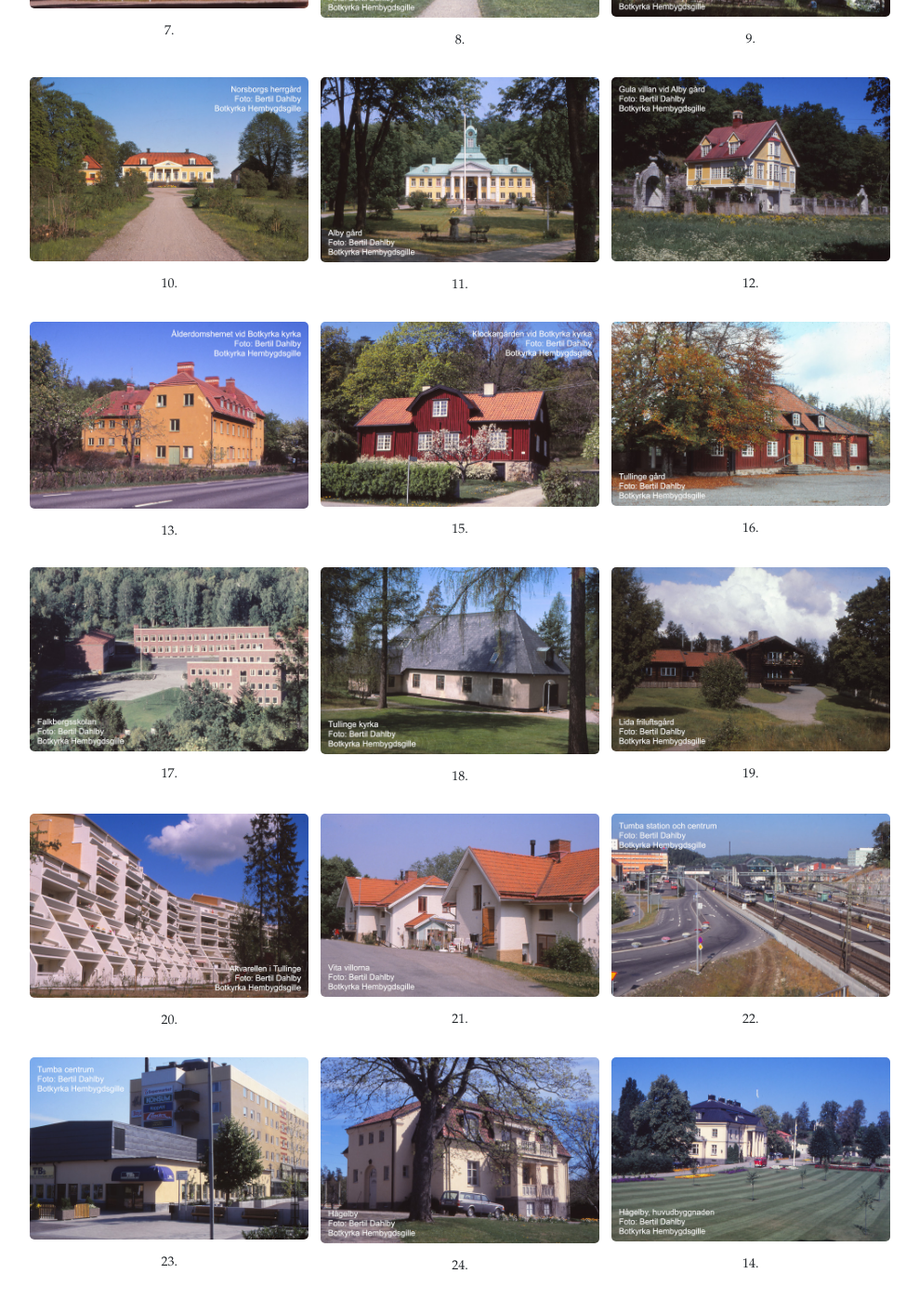
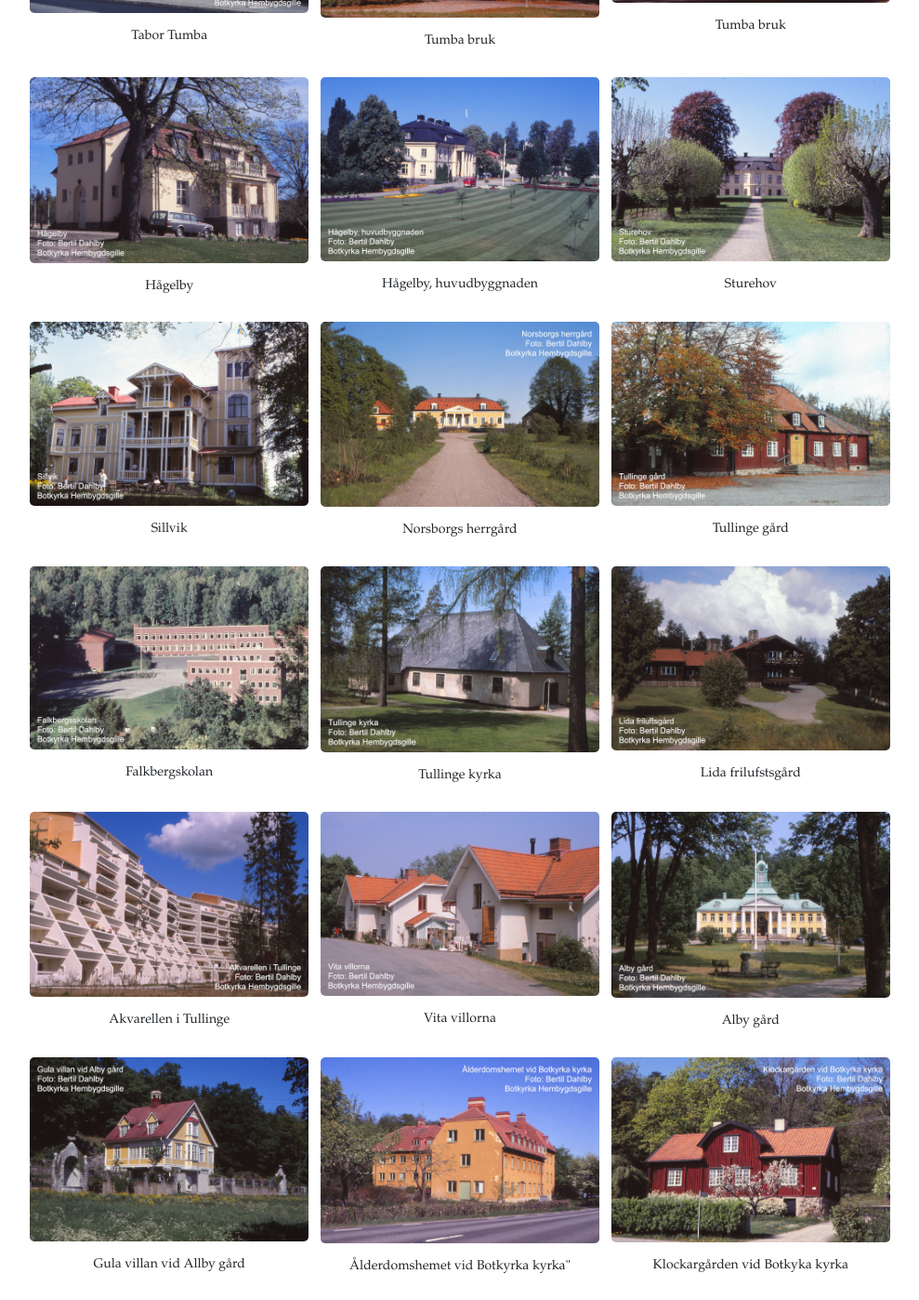
Before and after one commit to Mellenne/Project, a plain HTML site: page docs/foto.html in a window 1280 px wide. Shown: the part 910-2308 px from the top of the page at 93% size, without its empty margins (165-1154 px from the left). Drawn offline with nearby package versions, Linux system fonts and the light colour scheme.

Commit message:
Update_foto

```diff
--- a/docs/foto.html
+++ b/docs/foto.html
@@ -51,7 +51,33 @@
                   </a>
                   <div class="desc">Tumba gamla station</div>
                </li>
-               <!-- bild 4 -->
+                <!-- bild 4 -->
+               <li>
+                  <a href="L3M2_0024_F.html">
+                     <img src="assets/img/tumnaglar/L3M2_0024_T.jpg"
+                        alt="Mindre version av foto av Tumba station och centrum">
+                  </a>
+                  <div class="desc">Tumba station och centrum</div>
+               </li>
+               <!-- bild 5 -->
+               <li>
+                  <a href="L3M2_0038_F.html">
+                     <img src="assets/img/tumnaglar/L3M2_0038_T.jpg"
+                        alt="Mindre version av foto av Tumba centrum"
+                     >
+                  </a>
+                  <div class="desc">Tumba centrum</div>
+               </li>
+               <!-- bild 6 -->
+               <li>
+                  <a href="L2M2_0006_F.html">
+                     <img src="assets/img/tumnaglar/L2M2_0006_T.jpg"
+                        alt="Mindre version av foto av Tumba torg"
+                     >
+                  </a>
+                  <div class="desc">Tumba torg</div>
+               </li>
+               <!-- bild 7 -->
                <li>
                   <a href="L1M2_0020_F.html">
                      <img src="assets/img/tumnaglar/L1M2_0020_T.jpg"
@@ -59,179 +85,150 @@
                   </a>
                   <div class="desc">Tabor Tumba</div>
                </li>
-               <!-- bild 5 -->
+               <!-- bild 8 -->
                <li>
                   <a href="L2M1_0013_F.html">
                      <img src="assets/img/tumnaglar/L2M1_0013_T.jpg"
-                        alt="Mindre version av foto av">
+                        alt="Mindre version av foto av Tumba bruk">
                   </a>
-                  <div class="desc">5. </div>
+                  <div class="desc">Tumba bruk</div>
                </li>
-               <!-- bild 6 -->
-               <li>
-                  <a href="L2M2_0006_F.html">
-                     <img src="assets/img/tumnaglar/L2M2_0006_T.jpg"
-                        alt="Mindre version av foto av"
-                     >
-                  </a>
-                  <div class="desc">6. </div>
-               </li>
-               <!-- bild 7 -->
+               <!-- bild 9 -->
                <li>
                   <a href="L2M2_0011_F.html">
                      <img src="assets/img/tumnaglar/L2M2_0011_T.jpg"
-                        alt="Mindre version av foto av">
+                        alt="Mindre version av foto av Tumba bruk">
                   </a>
-                  <div class="desc">7. </div>
+                  <div class="desc">Tumba bruk</div>
                </li>
-               <!-- bild 8 -->
+               <!-- bild 10 -->
+               <li>
+                  <a href="L4M2_0028_F.html">
+                     <img src="assets/img/tumnaglar/L4M2_0028_T.jpg"
+                        alt="Mindre version av foto av Hågelby">
+                  </a>
+                  <div class="desc">Hågelby</div>
+               </li>
+               <!-- bild 11 -->
+               <li>
+                  <a href="L4M2_0036_F.html">
+                     <img src="assets/img/tumnaglar/L4M2_0036_T.jpg"
+                        alt="Mindre version av foto av Hågelby, huvudbyggnaden">
+                  </a>
+                  <div class="desc">Hågelby, huvudbyggnaden</div>
+               </li>
+               <!-- bild 12 -->
                <li>
                   <a href="L2M2_0020_F.html">
                      <img src="assets/img/tumnaglar/L2M2_0020_T.jpg"
-                        alt="Mindre version av foto av">
+                        alt="Mindre version av foto av Sturehov">
                   </a>
-                  <div class="desc">8. </div>
+                  <div class="desc">Sturehov</div>
                </li>
-               <!-- bild 9 -->
+               <!-- bild 13 -->
                <li>
                   <a href="L2M2_0021_F.html">
                      <img src="assets/img/tumnaglar/L2M2_0021_T.jpg"
-                        alt="Mindre version av foto av">
+                        alt="Mindre version av foto av Sillvik">
                   </a>
-                  <div class="desc">9. </div>
+                  <div class="desc">Sillvik</div>
                </li>
-               <!-- bild 10 -->
+               <!-- bild 14 -->
                <li>
                   <a href="L2M2_0022_F.html">
                      <img src="assets/img/tumnaglar/L2M2_0022_T.jpg"
-                        alt="Mindre version av foto av">
+                        alt="Mindre version av foto av Norsborgs herrgård">
                   </a>
-                  <div class="desc">10. </div>
-               </li>
-               <!-- bild 11 -->
-               <li>
-                  <a href="L2M2_0037_F.html">
-                     <img src="assets/img/tumnaglar/L2M2_0037_T.jpg"
-                        alt="Mindre version av foto av"
-                     >
-                  </a>
-                  <div class="desc">11. </div>
-               </li>
-               <!-- bild 12 -->
-               <li>
-                  <a href="L2M2_0038_F.html">
-                     <img src="assets/img/tumnaglar/L2M2_0038_T.jpg"
-                        alt="Mindre version av foto av">
-                  </a>
-                  <div class="desc">12. </div>
-               </li>
-               <!-- bild 13 -->
-               <li>
-                  <a href="L3M1_0002_F.html">
-                     <img src="assets/img/tumnaglar/L3M1_0002_T.jpg"
-                        alt="Mindre version av foto av">
-                  </a>
-                  <div class="desc">13. </div>
-               </li>
-
-               <!-- bild 14 -->
-               <li>
-                  <a href="L3M1_0006_F.html">
-                     <img src="assets/img/tumnaglar/L3M1_0006_T.jpg"
-                        alt="Mindre version av foto av">
-                  </a>
-                  <div class="desc">15. </div>
+                  <div class="desc">Norsborgs herrgård</div>
                </li>
                <!-- bild 15 -->
                <li>
                   <a href="L3M1_0016_F.html">
                      <img src="assets/img/tumnaglar/L3M1_0016_T.jpg"
-                        alt="Mindre version av foto av">
+                        alt="Mindre version av foto av Tullinge gård">
                   </a>
-                  <div class="desc">16. </div>
+                  <div class="desc">Tullinge gård</div>
                </li>
                <!-- bild 16 -->
                <li>
                   <a href="L3M1_0017_F.html">
                      <img src="assets/img/tumnaglar/L3M1_0017_T.jpg"
-                        alt="Mindre version av foto av">
+                        alt="Mindre version av foto av Falkbergskolan">
                   </a>
-                  <div class="desc">17. </div>
+                  <div class="desc">Falkbergskolan</div>
                </li>
                <!-- bild 17 -->
                <li>
                   <a href="L3M1_0021_F.html">
                      <img src="assets/img/tumnaglar/L3M1_0021_T.jpg"
-                        alt="Mindre version av foto av">
+                        alt="Mindre version av foto av Tullinge kyrka">
                   </a>
-                  <div class="desc">18. </div>
+                  <div class="desc">Tullinge kyrka</div>
                </li>
                <!-- bild 18 -->
                <li>
                   <a href="L3M1_0026_F.html">
                      <img src="assets/img/tumnaglar/L3M1_0026_T.jpg"
-                        alt="Mindre version av foto av">
+                        alt="Mindre version av foto av Lida frilufstsgård">
                   </a>
-                  <div class="desc">19. </div>
+                  <div class="desc">Lida frilufstsgård</div>
                </li>
                <!-- bild 19 -->
                <li>
                   <a href="L3M1_0034_F.html">
                      <img src="assets/img/tumnaglar/L3M1_0034_T.jpg"
-                        alt="Mindre version av foto av">
+                        alt="Mindre version av foto av Akvarellen i Tullinge">
                   </a>
-                  <div class="desc">20. </div>
+                  <div class="desc">Akvarellen i Tullinge</div>
                </li>
                <!-- bild 20 -->
                <li>
                   <a href="L3M1_0037_F.html">
                      <img src="assets/img/tumnaglar/L3M1_0037_T.jpg"
-                        alt="Mindre version av foto av">
+                        alt="Mindre version av foto av Vita villorna">
                   </a>
-                  <div class="desc">21. </div>
+                  <div class="desc">Vita villorna</div>
                </li>
                <!-- bild 21 -->
                <li>
-                  <a href="L3M2_0024_F.html">
-                     <img src="assets/img/tumnaglar/L3M2_0024_T.jpg"
-                        alt="Mindre version av foto av">
+                  <a href="L2M2_0037_F.html">
+                     <img src="assets/img/tumnaglar/L2M2_0037_T.jpg"
+                        alt="Mindre version av foto av Alby gård"
+                     >
                   </a>
-                  <div class="desc">22. </div>
+                  <div class="desc">Alby gård</div>
                </li>
                <!-- bild 22 -->
                <li>
-                  <a href="L3M2_0038_F.html">
-                     <img src="assets/img/tumnaglar/L3M2_0038_T.jpg"
-                        alt="Mindre version av foto av"
-                     >
+                  <a href="L2M2_0038_F.html">
+                     <img src="assets/img/tumnaglar/L2M2_0038_T.jpg"
+                        alt="Mindre version av foto av Gula villan vid Allby gård">
                   </a>
-                  <div class="desc">23. </div>
+                  <div class="desc">Gula villan vid Allby gård</div>
                </li>
                <!-- bild 23 -->
                <li>
-                  <a href="L4M2_0028_F.html">
-                     <img src="assets/img/tumnaglar/L4M2_0028_T.jpg"
-                        alt="Mindre version av foto av">
+                  <a href="L3M1_0002_F.html">
+                     <img src="assets/img/tumnaglar/L3M1_0002_T.jpg"
+                        alt="Mindre version av foto av Ålderdomshemet vid Botkyrka kyrka">
                   </a>
-                  <div class="desc">24. </div>
+                  <div class="desc">Ålderdomshemet vid Botkyrka kyrka"</div>
                </li>
-
                <!-- bild 24 -->
                <li>
-                  <a href="L4M2_0036_F.html">
-                     <img src="assets/img/tumnaglar/L4M2_0036_T.jpg"
-                        alt="Mindre version av foto av">
+                  <a href="L3M1_0006_F.html">
+                     <img src="assets/img/tumnaglar/L3M1_0006_T.jpg"
+                        alt="Mindre version av foto av Klockargården vid Botkyka kyrka">
                   </a>
-                  <div class="desc">14. </div>
+                  <div class="desc">Klockargården vid Botkyka kyrka</div>
                </li>
-
                <!-- bild 25 -->
                <li>
                   <a href="L3M1_0005_F.html">
                      <img src="assets/img/tumnaglar/L3M1_0005_T.jpg"
-                        alt="Mindre version av foto av">
+                        alt="Mindre version av foto av Botkyrka kyrka">
                   </a>
-                  <div class="desc">25. </div>
+                  <div class="desc">Botkyrka kyrka</div>
                </li>
             </ul>
          </div>
```
